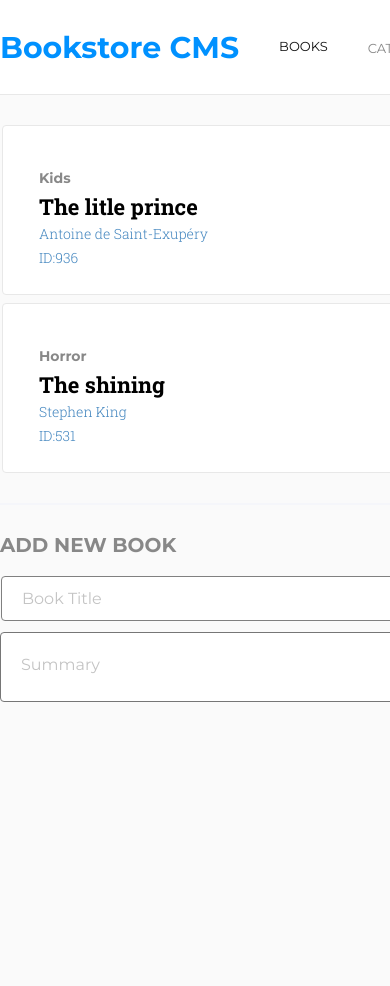
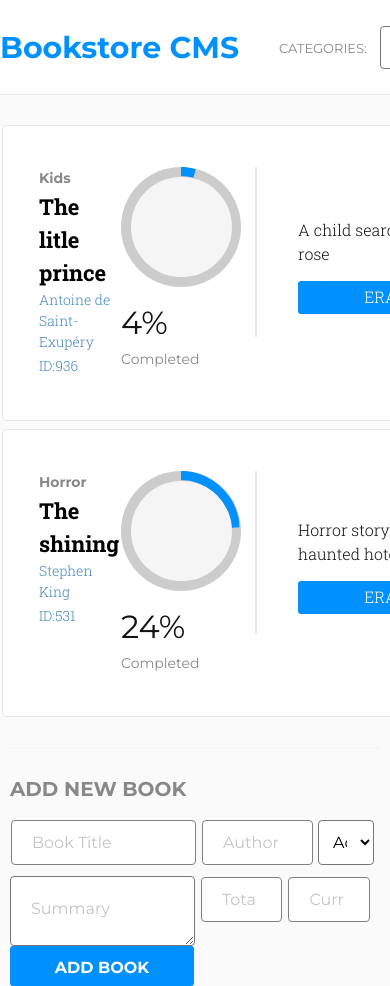
Before and after one commit to mcastorena0316/Bookstore_CMS, a React (Create React App) app: page / in a window 390 px wide. Shown: the top 986 px of the page. Before the commit the page ends 844 px from the top, so only its background shows below. Built offline with nearby package versions, Linux system fonts and the light colour scheme.

Commit message:
feat(STYLE): responsive  En la rama milestone5 	modificado:     src/components/AddBook.css 	modificado:     src/components/Book.css 	modificado:     src/components/CategoryFilter.css

```diff
--- a/src/components/AddBook.css
+++ b/src/components/AddBook.css
@@ -1,7 +1,6 @@
 .bookform-section {
     border-top: 2px solid #f5f6fa;
-    width: 1200px;
-    margin: 20px auto;
+    margin: 10px;
     padding-top: 25px;
 }
 
@@ -14,8 +13,7 @@
 }
 
 .bookform-section form {
-    display:flex;
-    justify-content: space-between;
+    display:block;
 }
 
 form input {
@@ -32,7 +30,7 @@ form input::placeholder, textarea::placeholder {
 
 
 form .input {
-    width: 80%
+    width: 100%;
 }
 
 .input .info {
@@ -83,3 +81,20 @@ form .input {
 .title, .author, .summary>textarea, .pages {
     margin-right: 5px;
 }
+
+@media only screen and (min-width: 1200px) {
+    .bookform-section {
+        width: 1200px;
+        margin: 20px auto;
+        padding-top: 25px;
+    }
+
+    .bookform-section form {
+        display:flex;
+        justify-content: space-between;
+    }
+
+    form .input {
+        width: 80%;
+    }
+}
--- a/src/components/Book.css
+++ b/src/components/Book.css
@@ -1,11 +1,11 @@
 
 table {
     margin: 20px auto !important;
-    min-width: 1200px;
+    min-width: 100%;
+    min-width: 100%;
 }
 
 tbody tr {
-    height: 170px;
     background-color: white;
     padding: 40px 35px;
     margin: 8px 0;
@@ -44,13 +44,12 @@ td.info h5 {
 
 td.progress {
     flex: 0 1 25%;
-    display: flex;
     align-items: center;
 }
 
 td.progress .ring {
-    width: 68px;
-    height: 68px;
+    width: 20px;
+    height: 20px;
     border-style: solid;
     border-width: 5px;
     border-image-source: linear-gradient(to bottom, #307bbe, #379cf6);
@@ -72,11 +71,14 @@ td.progress .percentage span{
 td .separator {
     flex: 0 1 5%;
     border: solid 1px #e8e8e8;
-    height: 70px;
+    height: 80%;
     margin-right: 30px;
 }
 
 td.summary-remove {
+    display: flex;
+    flex-direction: column;
+    justify-content: center;
     padding-left: 10px;
     flex: 0 1 25%;
     color: var(--dark);
@@ -88,3 +90,36 @@ td.summary-remove {
 td>button {
     margin: 15px 0;
 }
+
+@media only screen and (min-width: 1200px) {
+    .App table {
+        min-width: 1200px;
+    }
+
+    td .separator {
+        height: 70px;
+    }
+
+    .tbody tr {
+        height: 170px;
+    }
+
+    td.progress {
+        flex: 0 1 25%;
+        display: flex;
+        align-items: center;
+    }
+
+    td.progress .ring {
+        width: 68px;
+        height: 68px;
+    }
+  }
+
+  @media only screen and (min-width: 70px) {
+    .tbody tr {
+        height: 170px;
+        padding: 10px;
+        background-color: red;
+    }
+  }
--- a/src/components/CategoryFilter.css
+++ b/src/components/CategoryFilter.css
@@ -28,10 +28,8 @@ ul .brand {
 }
 
 ul .book {
-    font-size:13px;
-    color: var(--dark)
+    display: none;
 }
-
 
 ul .category span {
     font-size:13px;
@@ -44,3 +42,12 @@ ul .category select {
     border-radius:4px;
     background-color:white
 }
+
+
+@media only screen and (min-width: 1200px) {
+    ul .book {
+        display: inline-block;
+        font-size:13px;
+        color: var(--dark)
+    }
+}
```
